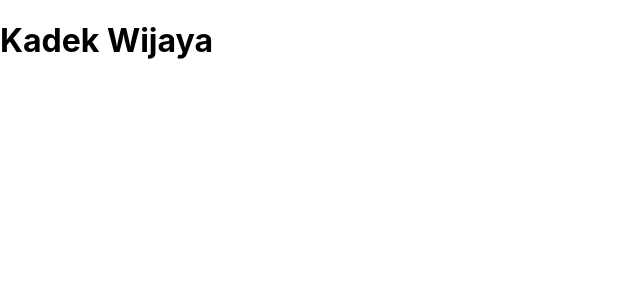
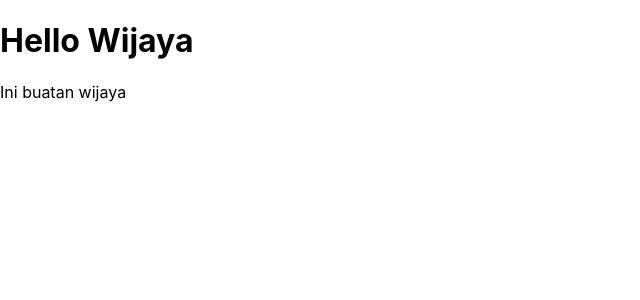
Before and after one commit to Wijayaac/react-js-basic, a React (Create React App) app: page / in a window 1280 px wide. Shown: the top 300 px of the page, without its empty margins (0-640 px from the left). Built offline with nearby package versions, Linux system fonts and the light colour scheme.

Commit message:
reusable component

```diff
--- a/src/App.js
+++ b/src/App.js
@@ -1,13 +1,16 @@
 import React, { Component } from 'react';
+import Header from './component/Header';
+
 
 class App extends Component {
+  // eslint-disable-next-line no-useless-constructor
   constructor(props) {
     super(props);
   }
   render() {
     return (
       <div>
-        <h1>Kadek Wijaya</h1>
+        <Header title="Hello Wijaya" subTitle="Ini buatan wijaya" />
       </div>
     );
   }
--- a/src/component/header/index.js
+++ b/src/component/Header.js
@@ -1,20 +1,6 @@
 import React, { Component } from 'react';
 
-export class Header extends Component {
-    // eslint-disable-next-line no-useless-constructor
-    constructor(props) {
-        super(props);
-    }
-    render() {
-        return (
-            <div>
-                <h1>{this.props.title}</h1>
-            </div>
-        );
-    }
-}
-
-export class HeaderWithSub extends Component {
+class Header extends Component {
     // eslint-disable-next-line no-useless-constructor
     constructor(props) {
         super(props);
@@ -29,3 +15,5 @@ export class HeaderWithSub extends Component {
         );
     }
 }
+
+export default Header;
```
Also changed, not shown: src/component/footer/index.js (deleted, +0 -16 lines), 1 other file (tests, documents, lock files or other folders).
